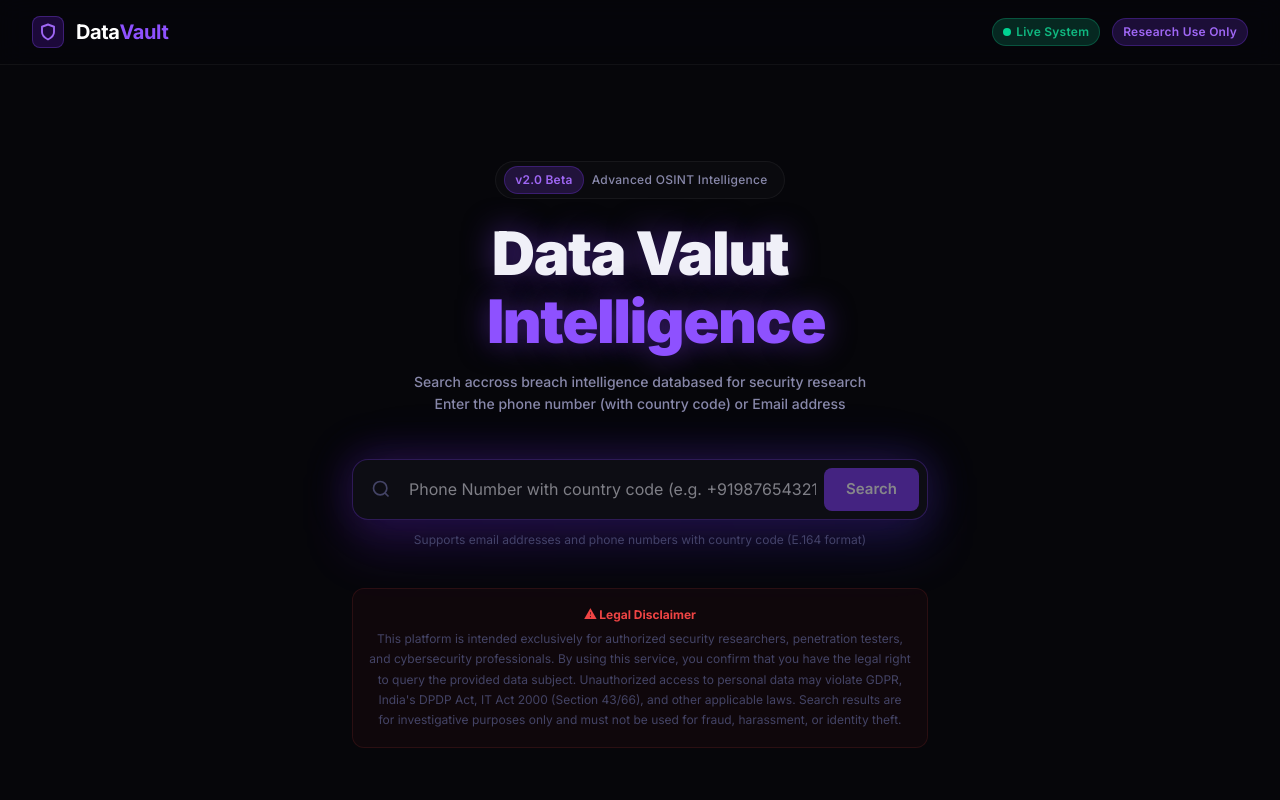
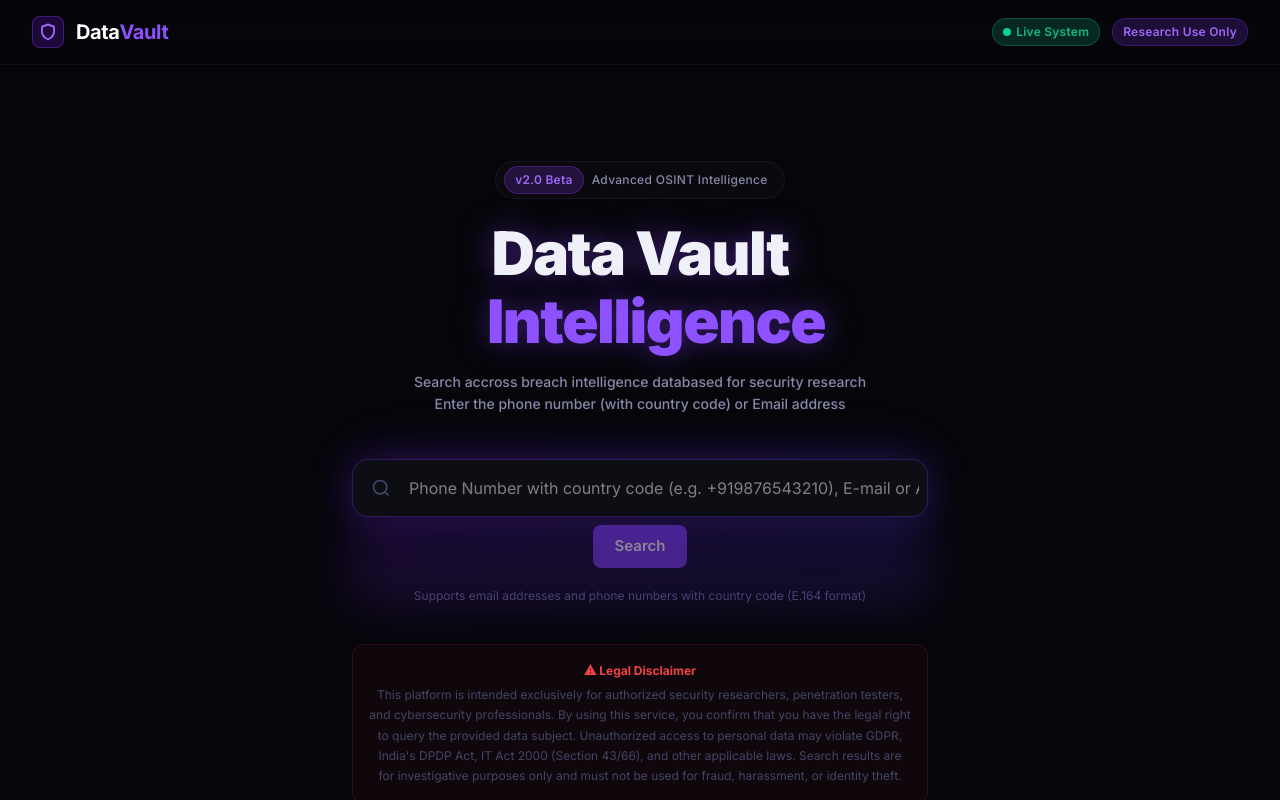
Before and after one commit to AiDeveloperz/aidatavault, a Next.js app: page / in a window 1280 px wide. Built offline with nearby package versions, Linux system fonts and the light colour scheme; no server answers.

Commit message:
Fixed searchbar button and text

```diff
--- a/app/page.tsx
+++ b/app/page.tsx
@@ -130,7 +130,7 @@ export default function Home() {
 							</span>
 						</div>
 						<h1 className="text-5xl flex flex-col items-center gap-2 md:text-6xl font-black text-glow mb-6 tracking-tight">
-							<span>Data Valut</span>
+							<span>Data Vault</span>
 							<span className="text-violet-500 ml-8">Intelligence</span>
 						</h1>
 						<p className=" md:text-xl text-(--text-secondary) max-w-x2l mx-auto leading-none flex flex-col gap-2">
@@ -147,7 +147,7 @@ export default function Home() {
 					{/* Search Bar Wrapper */}
 					<div className="relative z-10 mx-auto w-full max-w-xl">
 						<div className="absolute -inset-1 bg-linear-to-r from-violet-600/30 to-indigo-600/30 rounded-2xl blur-xl opacity-50"></div>
-						<div className="relative">
+						<div className="">
 							<SearchBar onSearch={handleSearch} loading={false} />
 						</div>
 					</div>
--- a/components/SearchBar.tsx
+++ b/components/SearchBar.tsx
@@ -25,7 +25,7 @@ export default function SearchBar({ onSearch, loading = false }: Props) {
 			>
 				{/* Search icon */}
 				<div
-					className="flex-shrink-0 w-10 h-10 flex items-center justify-center"
+					className="shrink-0 w-10 h-10 flex items-center justify-center"
 					style={{ color: 'var(--text-muted)' }}
 				>
 					<svg
@@ -58,11 +58,13 @@ export default function SearchBar({ onSearch, loading = false }: Props) {
 					autoComplete="off"
 					spellCheck="false"
 				/>
+			</div>
 
+			<div className="flex items-center justify-center py-2 ">
 				<button
 					id="search-btn"
 					type="submit"
-					className="btn-primary flex-shrink-0"
+					className="btn-primary shrink-0 cursor-pointer"
 					disabled={loading || !value.trim()}
 					style={{ borderRadius: '8px', padding: '10px 22px' }}
 				>
@@ -72,7 +74,7 @@ export default function SearchBar({ onSearch, loading = false }: Props) {
 							Searching...
 						</>
 					) : (
-						<>Search</>
+						'Search'
 					)}
 				</button>
 			</div>
```
